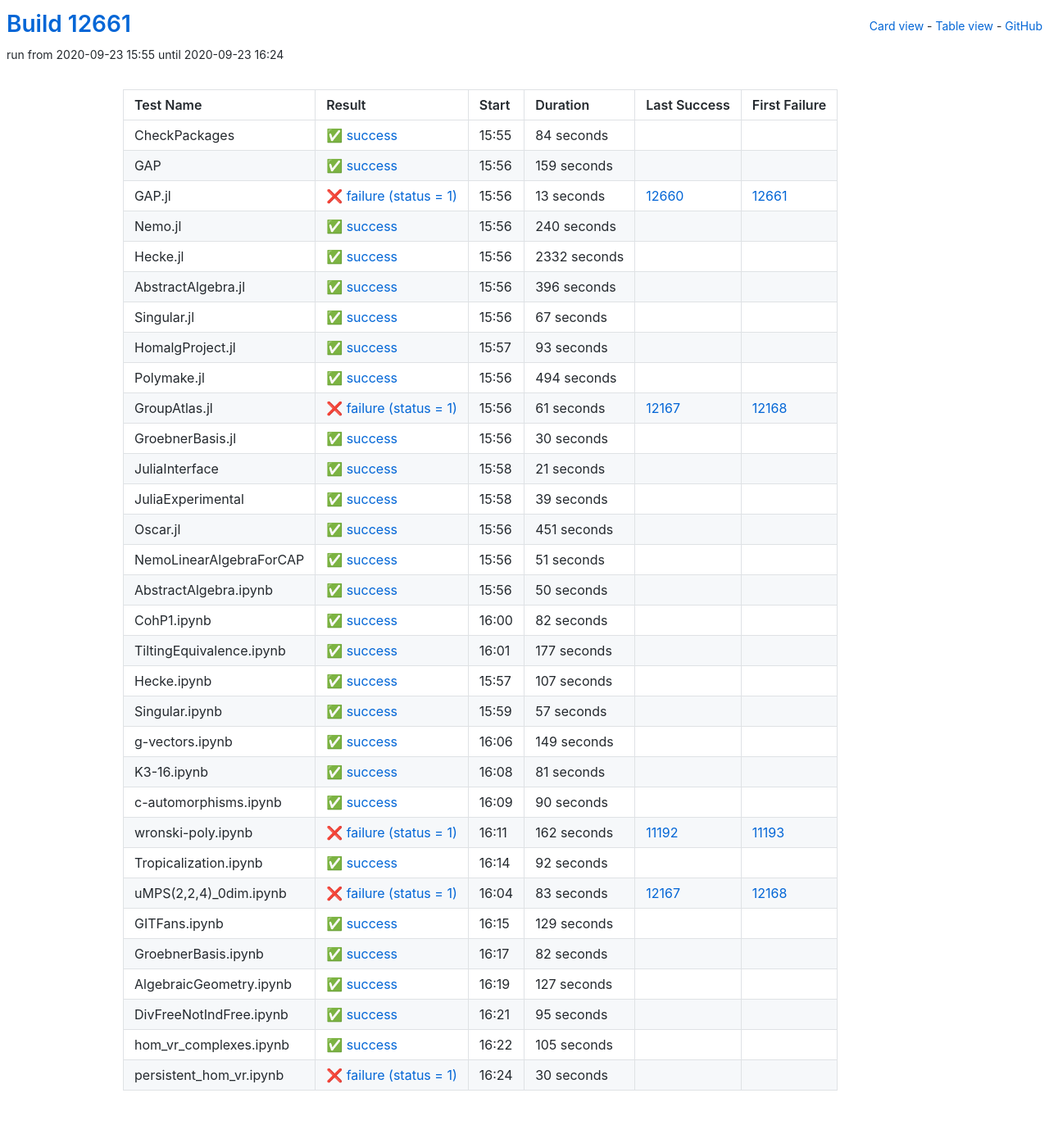
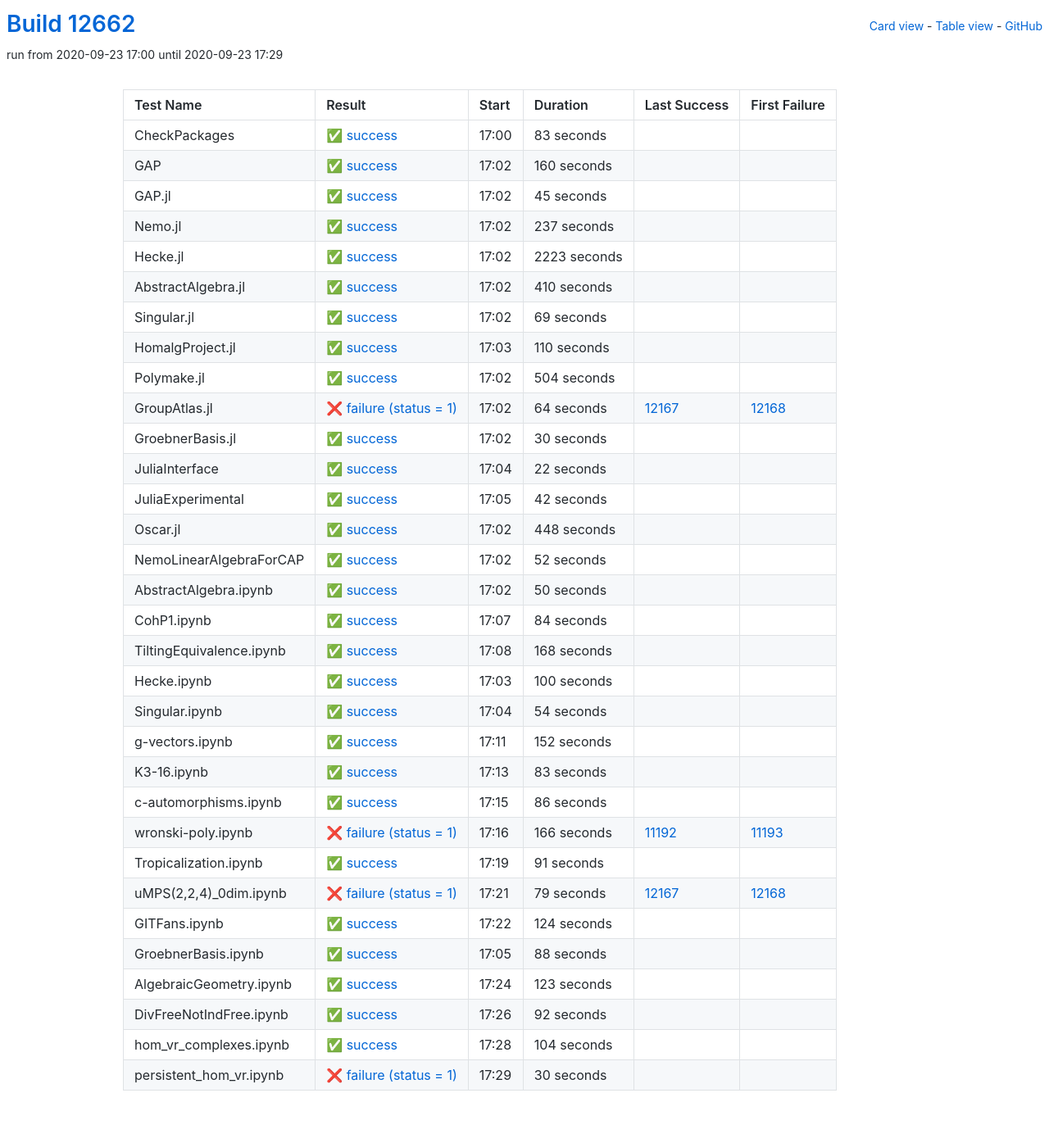
Before and after one commit to oscar-system/oscar-ci-status, a Jekyll site: the page built from table.html, in a window 1280 px wide. Shown: the whole page at 82% size. Built offline with Jekyll 4.4.1, drawn with Linux system fonts in a browser that asks for light colours.

Commit message:
Build #12662

```diff
--- a/_data/ci.yml
+++ b/_data/ci.yml
@@ -1,6 +1,6 @@
 ---
-build: 12661
-build_url: https://oscarci.mathematik.uni-kl.de/job/oscar/12661/
+build: 12662
+build_url: https://oscarci.mathematik.uni-kl.de/job/oscar/12662/
 job: oscar
 organization: oscar-system
 repo: oscar-ci-status
@@ -8,128 +8,128 @@
 tests:
 - name: CheckPackages
   id: checkpackages
-  log: https://oscarci.mathematik.uni-kl.de/job/oscar/12661/artifact/logs/build-12661/CheckPackages.log
-  start: 2020-09-23 15:55
+  log: https://oscarci.mathematik.uni-kl.de/job/oscar/12662/artifact/logs/build-12662/CheckPackages.log
+  start: 2020-09-23 17:00
   success: true
   exitcode: 0
   status: success
-  duration: 84
+  duration: 83
   last_success: false
   last_success_url:
   first_failure: false
   first_failure_url:
 - name: GAP
   id: gap
-  log: https://oscarci.mathematik.uni-kl.de/job/oscar/12661/artifact/logs/build-12661/GAP.log
-  start: 2020-09-23 15:56
+  log: https://oscarci.mathematik.uni-kl.de/job/oscar/12662/artifact/logs/build-12662/GAP.log
+  start: 2020-09-23 17:02
   success: true
   exitcode: 0
   status: success
-  duration: 159
+  duration: 160
   last_success: false
   last_success_url:
   first_failure: false
   first_failure_url:
 - name: GAP.jl
   id: gap-jl
-  log: https://oscarci.mathematik.uni-kl.de/job/oscar/12661/artifact/logs/build-12661/GAP.jl.log
-  start: 2020-09-23 15:56
-  success: false
-  exitcode: 1
-  status: failure
-  duration: 13
-  last_success: 12660
-  last_success_url: https://oscarci.mathematik.uni-kl.de/job/oscar/12660/
-  first_failure: 12661
-  first_failure_url: https://oscarci.mathematik.uni-kl.de/job/oscar/12661/
-- name: Nemo.jl
-  id: nemo-jl
-  log: https://oscarci.mathematik.uni-kl.de/job/oscar/12661/artifact/logs/build-12661/Nemo.jl.log
-  start: 2020-09-23 15:56
+  log: https://oscarci.mathematik.uni-kl.de/job/oscar/12662/artifact/logs/build-12662/GAP.jl.log
+  start: 2020-09-23 17:02
   success: true
   exitcode: 0
   status: success
-  duration: 240
+  duration: 45
+  last_success: false
+  last_success_url:
+  first_failure: false
+  first_failure_url:
+- name: Nemo.jl
+  id: nemo-jl
+  log: https://oscarci.mathematik.uni-kl.de/job/oscar/12662/artifact/logs/build-12662/Nemo.jl.log
+  start: 2020-09-23 17:02
+  success: true
+  exitcode: 0
+  status: success
+  duration: 237
   last_success: false
   last_success_url:
   first_failure: false
   first_failure_url:
 - name: Hecke.jl
   id: hecke-jl
-  log: https://oscarci.mathematik.uni-kl.de/job/oscar/12661/artifact/logs/build-12661/Hecke.jl.log
-  start: 2020-09-23 15:56
+  log: https://oscarci.mathematik.uni-kl.de/job/oscar/12662/artifact/logs/build-12662/Hecke.jl.log
+  start: 2020-09-23 17:02
   success: true
   exitcode: 0
   status: success
-  duration: 2332
+  duration: 2223
   last_success: false
   last_success_url:
   first_failure: false
   first_failure_url:
 - name: AbstractAlgebra.jl
   id: abstractalgebra-jl
-  log: https://oscarci.mathematik.uni-kl.de/job/oscar/12661/artifact/logs/build-12661/AbstractAlgebra.jl.log
-  start: 2020-09-23 15:56
+  log: https://oscarci.mathematik.uni-kl.de/job/oscar/12662/artifact/logs/build-12662/AbstractAlgebra.jl.log
+  start: 2020-09-23 17:02
   success: true
   exitcode: 0
   status: success
-  duration: 396
+  duration: 410
   last_success: false
   last_success_url:
   first_failure: false
   first_failure_url:
 - name: Singular.jl
   id: singular-jl
-  log: https://oscarci.mathematik.uni-kl.de/job/oscar/12661/artifact/logs/build-12661/Singular.jl.log
-  start: 2020-09-23 15:56
+  log: https://oscarci.mathematik.uni-kl.de/job/oscar/12662/artifact/logs/build-12662/Singular.jl.log
+  start: 2020-09-23 17:02
   success: true
   exitcode: 0
   status: success
-  duration: 67
+  duration: 69
   last_success: false
   last_success_url:
   first_failure: false
   first_failure_url:
 - name: HomalgProject.jl
   id: homalgproject-jl
-  log: https://oscarci.mathematik.uni-kl.de/job/oscar/12661/artifact/logs/build-12661/HomalgProject.jl.log
-  start: 2020-09-23 15:57
+  log: https://oscarci.mathematik.uni-kl.de/job/oscar/12662/artifact/logs/build-12662/HomalgProject.jl.log
+  start: 2020-09-23 17:03
   success: true
   exitcode: 0
   status: success
-  duration: 93
+  duration: 110
   last_success: false
   last_success_url:
   first_failure: false
   first_failure_url:
 - name: Polymake.jl
   id: polymake-jl
-  log: https://oscarci.mathematik.uni-kl.de/job/oscar/12661/artifact/logs/build-12661/Polymake.jl.log
-  start: 2020-09-23 15:56
+  log: https://oscarci.mathematik.uni-kl.de/job/oscar/12662/artifact/logs/build-12662/Polymake.jl.log
+  start: 2020-09-23 17:02
   success: true
   exitcode: 0
   status: success
-  duration: 494
+  duration: 504
   last_success: false
   last_success_url:
   first_failure: false
   first_failure_url:
 - name: GroupAtlas.jl
   id: groupatlas-jl
-  log: https://oscarci.mathematik.uni-kl.de/job/oscar/12661/artifact/logs/build-12661/GroupAtlas.jl.log
-  start: 2020-09-23 15:56
+  log: https://oscarci.mathematik.uni-kl.de/job/oscar/12662/artifact/logs/build-12662/GroupAtlas.jl.log
+  start: 2020-09-23 17:02
   success: false
   exitcode: 1
   status: failure
-  duration: 61
+  duration: 64
   last_success: 12167
   last_success_url: https://oscarci.mathematik.uni-kl.de/job/oscar/12167/
   first_failure: 12168
   first_failure_url: https://oscarci.mathematik.uni-kl.de/job/oscar/12168/
 - name: GroebnerBasis.jl
   id: groebnerbasis-jl
-  log: https://oscarci.mathematik.uni-kl.de/job/oscar/12661/artifact/logs/build-12661/GroebnerBasis.jl.log
-  start: 2020-09-23 15:56
+  log: https://oscarci.mathematik.uni-kl.de/job/oscar/12662/artifact/logs/build-12662/GroebnerBasis.jl.log
+  start: 2020-09-23 17:02
   success: true
   exitcode: 0
   status: success
@@ -140,56 +140,56 @@
   first_failure_url:
 - name: JuliaInterface
   id: juliainterface
-  log: https://oscarci.mathematik.uni-kl.de/job/oscar/12661/artifact/logs/build-12661/JuliaInterface.log
-  start: 2020-09-23 15:58
+  log: https://oscarci.mathematik.uni-kl.de/job/oscar/12662/artifact/logs/build-12662/JuliaInterface.log
+  start: 2020-09-23 17:04
   success: true
   exitcode: 0
   status: success
-  duration: 21
+  duration: 22
   last_success: false
   last_success_url:
   first_failure: false
   first_failure_url:
 - name: JuliaExperimental
   id: juliaexperimental
-  log: https://oscarci.mathematik.uni-kl.de/job/oscar/12661/artifact/logs/build-12661/JuliaExperimental.log
-  start: 2020-09-23 15:58
+  log: https://oscarci.mathematik.uni-kl.de/job/oscar/12662/artifact/logs/build-12662/JuliaExperimental.log
+  start: 2020-09-23 17:05
   success: true
   exitcode: 0
   status: success
-  duration: 39
+  duration: 42
   last_success: false
   last_success_url:
   first_failure: false
   first_failure_url:
 - name: Oscar.jl
   id: oscar-jl
-  log: https://oscarci.mathematik.uni-kl.de/job/oscar/12661/artifact/logs/build-12661/Oscar.jl.log
-  start: 2020-09-23 15:56
+  log: https://oscarci.mathematik.uni-kl.de/job/oscar/12662/artifact/logs/build-12662/Oscar.jl.log
+  start: 2020-09-23 17:02
   success: true
   exitcode: 0
   status: success
-  duration: 451
+  duration: 448
   last_success: false
   last_success_url:
   first_failure: false
   first_failure_url:
 - name: NemoLinearAlgebraForCAP
   id: nemolinearalgebraforcap
-  log: https://oscarci.mathematik.uni-kl.de/job/oscar/12661/artifact/logs/build-12661/NemoLinearAlgebraForCAP.log
-  start: 2020-09-23 15:56
+  log: https://oscarci.mathematik.uni-kl.de/job/oscar/12662/artifact/logs/build-12662/NemoLinearAlgebraForCAP.log
+  start: 2020-09-23 17:02
   success: true
   exitcode: 0
   status: success
-  duration: 51
+  duration: 52
   last_success: false
   last_success_url:
   first_failure: false
   first_failure_url:
 - name: AbstractAlgebra.ipynb
   id: abstractalgebra-ipynb
-  log: https://oscarci.mathematik.uni-kl.de/job/oscar/12661/artifact/logs/build-12661/AbstractAlgebra.ipynb.log
-  start: 2020-09-23 15:56
+  log: https://oscarci.mathematik.uni-kl.de/job/oscar/12662/artifact/logs/build-12662/AbstractAlgebra.ipynb.log
+  start: 2020-09-23 17:02
   success: true
   exitcode: 0
   status: success
@@ -200,104 +200,164 @@
   first_failure_url:
 - name: CohP1.ipynb
   id: cohp1-ipynb
-  log: https://oscarci.mathematik.uni-kl.de/job/oscar/12661/artifact/logs/build-12661/CohP1.ipynb.log
-  start: 2020-09-23 16:00
+  log: https://oscarci.mathematik.uni-kl.de/job/oscar/12662/artifact/logs/build-12662/CohP1.ipynb.log
+  start: 2020-09-23 17:07
   success: true
   exitcode: 0
   status: success
-  duration: 82
+  duration: 84
   last_success: false
   last_success_url:
   first_failure: false
   first_failure_url:
 - name: TiltingEquivalence.ipynb
   id: tiltingequivalence-ipynb
-  log: https://oscarci.mathematik.uni-kl.de/job/oscar/12661/artifact/logs/build-12661/TiltingEquivalence.ipynb.log
-  start: 2020-09-23 16:01
+  log: https://oscarci.mathematik.uni-kl.de/job/oscar/12662/artifact/logs/build-12662/TiltingEquivalence.ipynb.log
+  start: 2020-09-23 17:08
   success: true
   exitcode: 0
   status: success
-  duration: 177
+  duration: 168
   last_success: false
   last_success_url:
   first_failure: false
   first_failure_url:
 - name: Hecke.ipynb
   id: hecke-ipynb
-  log: https://oscarci.mathematik.uni-kl.de/job/oscar/12661/artifact/logs/build-12661/Hecke.ipynb.log
-  start: 2020-09-23 15:57
+  log: https://oscarci.mathematik.uni-kl.de/job/oscar/12662/artifact/logs/build-12662/Hecke.ipynb.log
+  start: 2020-09-23 17:03
   success: true
   exitcode: 0
   status: success
-  duration: 107
+  duration: 100
   last_success: false
   last_success_url:
   first_failure: false
   first_failure_url:
 - name: Singular.ipynb
   id: singular-ipynb
-  log: https://oscarci.mathematik.uni-kl.de/job/oscar/12661/artifact/logs/build-12661/Singular.ipynb.log
-  start: 2020-09-23 15:59
+  log: https://oscarci.mathematik.uni-kl.de/job/oscar/12662/artifact/logs/build-12662/Singular.ipynb.log
+  start: 2020-09-23 17:04
   success: true
   exitcode: 0
   status: success
-  duration: 57
+  duration: 54
   last_success: false
   last_success_url:
   first_failure: false
   first_failure_url:
 - name: g-vectors.ipynb
   id: g-vectors-ipynb
-  log: https://oscarci.mathematik.uni-kl.de/job/oscar/12661/artifact/logs/build-12661/g-vectors.ipynb.log
-  start: 2020-09-23 16:06
+  log: https://oscarci.mathematik.uni-kl.de/job/oscar/12662/artifact/logs/build-12662/g-vectors.ipynb.log
+  start: 2020-09-23 17:11
   success: true
   exitcode: 0
   status: success
-  duration: 149
+  duration: 152
   last_success: false
   last_success_url:
   first_failure: false
   first_failure_url:
 - name: K3-16.ipynb
   id: k3-16-ipynb
-  log: https://oscarci.mathematik.uni-kl.de/job/oscar/12661/artifact/logs/build-12661/K3-16.ipynb.log
-  start: 2020-09-23 16:08
+  log: https://oscarci.mathematik.uni-kl.de/job/oscar/12662/artifact/logs/build-12662/K3-16.ipynb.log
+  start: 2020-09-23 17:13
   success: true
   exitcode: 0
   status: success
-  duration: 81
+  duration: 83
   last_success: false
   last_success_url:
   first_failure: false
   first_failure_url:
 - name: c-automorphisms.ipynb
   id: c-automorphisms-ipynb
-  log: https://oscarci.mathematik.uni-kl.de/job/oscar/12661/artifact/logs/build-12661/c-automorphisms.ipynb.log
-  start: 2020-09-23 16:09
+  log: https://oscarci.mathematik.uni-kl.de/job/oscar/12662/artifact/logs/build-12662/c-automorphisms.ipynb.log
+  start: 2020-09-23 17:15
   success: true
   exitcode: 0
   status: success
-  duration: 90
+  duration: 86
   last_success: false
   last_success_url:
   first_failure: false
   first_failure_url:
 - name: wronski-poly.ipynb
   id: wronski-poly-ipynb
-  log: https://oscarci.mathematik.uni-kl.de/job/oscar/12661/artifact/logs/build-12661/wronski-poly.ipynb.log
-  start: 2020-09-23 16:11
+  log: https://oscarci.mathematik.uni-kl.de/job/oscar/12662/artifact/logs/build-12662/wronski-poly.ipynb.log
+  start: 2020-09-23 17:16
   success: false
   exitcode: 1
   status: failure
-  duration: 162
+  duration: 166
   last_success: 11192
   last_success_url: https://oscarci.mathematik.uni-kl.de/job/oscar/11192/
   first_failure: 11193
   first_failure_url: https://oscarci.mathematik.uni-kl.de/job/oscar/11193/
 - name: Tropicalization.ipynb
   id: tropicalization-ipynb
-  log: https://oscarci.mathematik.uni-kl.de/job/oscar/12661/artifact/logs/build-12661/Tropicalization.ipynb.log
-  start: 2020-09-23 16:14
+  log: https://oscarci.mathematik.uni-kl.de/job/oscar/12662/artifact/logs/build-12662/Tropicalization.ipynb.log
+  start: 2020-09-23 17:19
+  success: true
+  exitcode: 0
+  status: success
+  duration: 91
+  last_success: false
+  last_success_url:
+  first_failure: false
+  first_failure_url:
+- name: uMPS(2,2,4)_0dim.ipynb
+  id: umps-2-2-4-0dim-ipynb
+  log: https://oscarci.mathematik.uni-kl.de/job/oscar/12662/artifact/logs/build-12662/uMPS-2-2-4-_0dim.ipynb.log
+  start: 2020-09-23 17:21
+  success: false
+  exitcode: 1
+  status: failure
+  duration: 79
+  last_success: 12167
+  last_success_url: https://oscarci.mathematik.uni-kl.de/job/oscar/12167/
+  first_failure: 12168
+  first_failure_url: https://oscarci.mathematik.uni-kl.de/job/oscar/12168/
+- name: GITFans.ipynb
+  id: gitfans-ipynb
+  log: https://oscarci.mathematik.uni-kl.de/job/oscar/12662/artifact/logs/build-12662/GITFans.ipynb.log
+  start: 2020-09-23 17:22
+  success: true
+  exitcode: 0
+  status: success
+  duration: 124
+  last_success: false
+  last_success_url:
+  first_failure: false
+  first_failure_url:
+- name: GroebnerBasis.ipynb
+  id: groebnerbasis-ipynb
+  log: https://oscarci.mathematik.uni-kl.de/job/oscar/12662/artifact/logs/build-12662/GroebnerBasis.ipynb.log
+  start: 2020-09-23 17:05
+  success: true
+  exitcode: 0
+  status: success
+  duration: 88
+  last_success: false
+  last_success_url:
+  first_failure: false
+  first_failure_url:
+- name: AlgebraicGeometry.ipynb
+  id: algebraicgeometry-ipynb
+  log: https://oscarci.mathematik.uni-kl.de/job/oscar/12662/artifact/logs/build-12662/AlgebraicGeometry.ipynb.log
+  start: 2020-09-23 17:24
+  success: true
+  exitcode: 0
+  status: success
+  duration: 123
+  last_success: false
+  last_success_url:
+  first_failure: false
+  first_failure_url:
+- name: DivFreeNotIndFree.ipynb
+  id: divfreenotindfree-ipynb
+  log: https://oscarci.mathematik.uni-kl.de/job/oscar/12662/artifact/logs/build-12662/DivFreeNotIndFree.ipynb.log
+  start: 2020-09-23 17:26
   success: true
   exitcode: 0
   status: success
@@ -306,82 +366,22 @@
   last_success_url:
   first_failure: false
   first_failure_url:
-- name: uMPS(2,2,4)_0dim.ipynb
-  id: umps-2-2-4-0dim-ipynb
-  log: https://oscarci.mathematik.uni-kl.de/job/oscar/12661/artifact/logs/build-12661/uMPS-2-2-4-_0dim.ipynb.log
-  start: 2020-09-23 16:04
-  success: false
-  exitcode: 1
-  status: failure
-  duration: 83
-  last_success: 12167
-  last_success_url: https://oscarci.mathematik.uni-kl.de/job/oscar/12167/
-  first_failure: 12168
-  first_failure_url: https://oscarci.mathematik.uni-kl.de/job/oscar/12168/
-- name: GITFans.ipynb
-  id: gitfans-ipynb
-  log: https://oscarci.mathematik.uni-kl.de/job/oscar/12661/artifact/logs/build-12661/GITFans.ipynb.log
-  start: 2020-09-23 16:15
+- name: hom_vr_complexes.ipynb
+  id: hom-vr-complexes-ipynb
+  log: https://oscarci.mathematik.uni-kl.de/job/oscar/12662/artifact/logs/build-12662/hom_vr_complexes.ipynb.log
+  start: 2020-09-23 17:28
   success: true
   exitcode: 0
   status: success
-  duration: 129
-  last_success: false
-  last_success_url:
-  first_failure: false
-  first_failure_url:
-- name: GroebnerBasis.ipynb
-  id: groebnerbasis-ipynb
-  log: https://oscarci.mathematik.uni-kl.de/job/oscar/12661/artifact/logs/build-12661/GroebnerBasis.ipynb.log
-  start: 2020-09-23 16:17
-  success: true
-  exitcode: 0
-  status: success
-  duration: 82
-  last_success: false
-  last_success_url:
-  first_failure: false
-  first_failure_url:
-- name: AlgebraicGeometry.ipynb
-  id: algebraicgeometry-ipynb
-  log: https://oscarci.mathematik.uni-kl.de/job/oscar/12661/artifact/logs/build-12661/AlgebraicGeometry.ipynb.log
-  start: 2020-09-23 16:19
-  success: true
-  exitcode: 0
-  status: success
-  duration: 127
-  last_success: false
-  last_success_url:
-  first_failure: false
-  first_failure_url:
-- name: DivFreeNotIndFree.ipynb
-  id: divfreenotindfree-ipynb
-  log: https://oscarci.mathematik.uni-kl.de/job/oscar/12661/artifact/logs/build-12661/DivFreeNotIndFree.ipynb.log
-  start: 2020-09-23 16:21
-  success: true
-  exitcode: 0
-  status: success
-  duration: 95
-  last_success: false
-  last_success_url:
-  first_failure: false
-  first_failure_url:
-- name: hom_vr_complexes.ipynb
-  id: hom-vr-complexes-ipynb
-  log: https://oscarci.mathematik.uni-kl.de/job/oscar/12661/artifact/logs/build-12661/hom_vr_complexes.ipynb.log
-  start: 2020-09-23 16:22
-  success: true
-  exitcode: 0
-  status: success
-  duration: 105
+  duration: 104
   last_success: false
   last_success_url:
   first_failure: false
   first_failure_url:
 - name: persistent_hom_vr.ipynb
   id: persistent-hom-vr-ipynb
-  log: https://oscarci.mathematik.uni-kl.de/job/oscar/12661/artifact/logs/build-12661/persistent_hom_vr.ipynb.log
-  start: 2020-09-23 16:24
+  log: https://oscarci.mathematik.uni-kl.de/job/oscar/12662/artifact/logs/build-12662/persistent_hom_vr.ipynb.log
+  start: 2020-09-23 17:29
   success: false
   exitcode: 1
   status: failure
```
Also changed, not shown: README.md.
